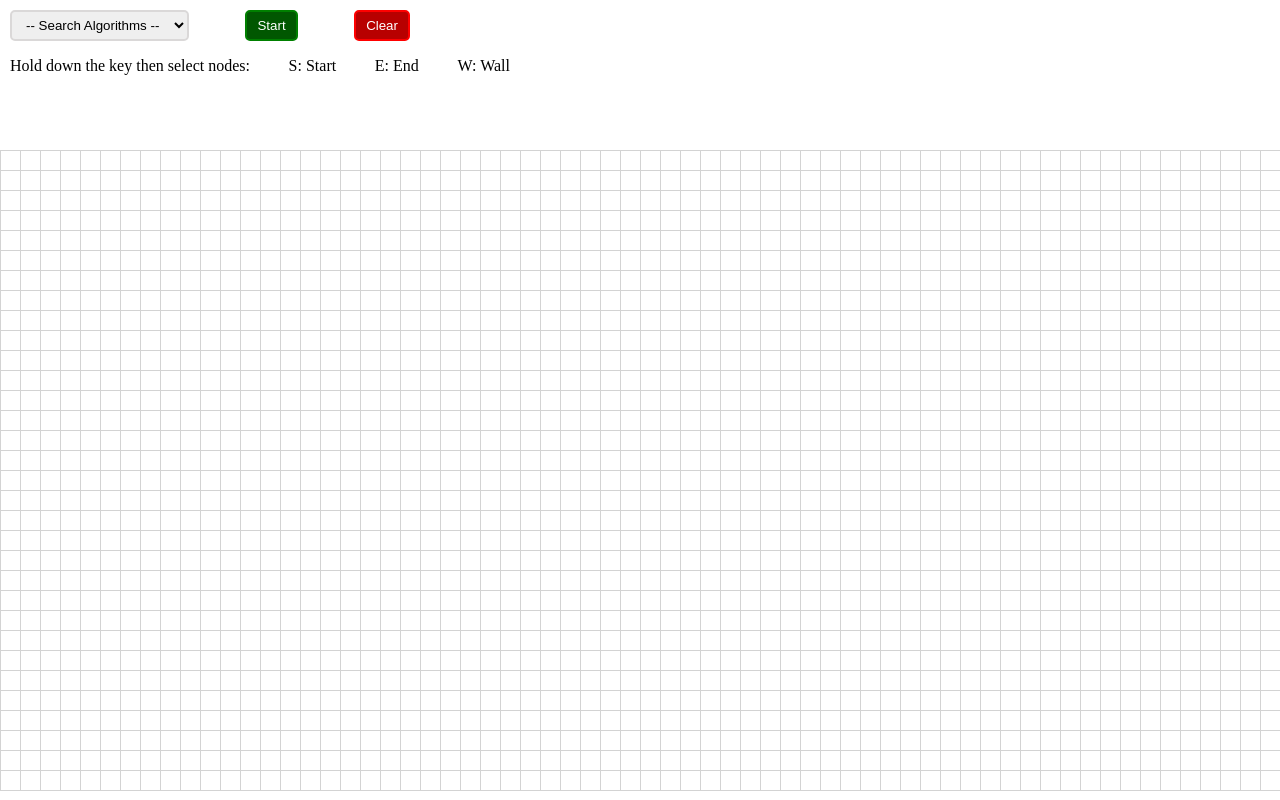
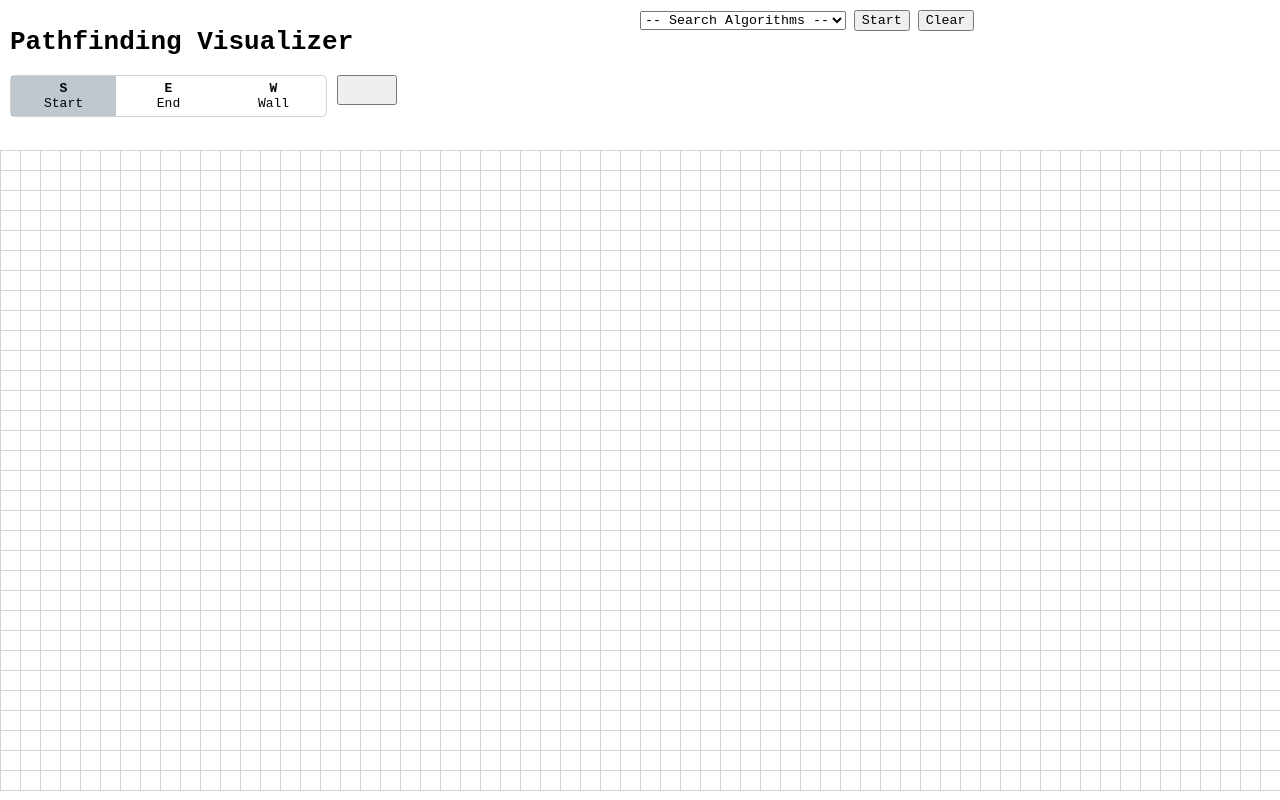
Before and after one commit to rogelio-lopez/pathfinding-visualizer, a website built with Vite: page index.html in a window 1280 px wide. Built offline with nearby package versions, Linux system fonts and the light colour scheme.

Commit message:
adding checking point before more changes

```diff
--- a/index.html
+++ b/index.html
@@ -10,8 +10,22 @@
 </head>
 
 <body id="app">
-  <div class="info-box">
-    <div class="top">
+  <div class="header-box">
+    <div class="left">
+      <h1>Pathfinding Visualizer</h1>
+      <div class="left-bot">
+        <div class="node-selection">
+          <p><strong>S</strong><span>Start</span></p>
+          <p><strong>E</strong><span>End</span></p>
+          <p><strong>W</strong><span>Wall</span></p>
+        </div>
+        <div class="theme-toggle">
+          <button><span></span></button>
+        </div>
+      </div>
+    </div>
+
+    <div class="right">
       <select name="AlgoSelect" id="AlgoSelect">
         <option disabled selected value> -- Search Algorithms -- </option>
         <option value="BFS">BFS</option>
@@ -20,13 +34,6 @@
       <button id="StartFinder">Start</button>
       <button id="ClearFinder">Clear</button>
     </div>
-
-    <div class="instructions">
-      <p>Hold down the key then select nodes:</p>
-      <p>S: Start</p>
-      <p>E: End</p>
-      <p>W: Wall</p>
-    </div>
   </div>
   <main id="Grid" class="grid"></main>
   <script type="module" src="/src/main.ts"></script>
--- a/src/style.css
+++ b/src/style.css
@@ -1,5 +1,7 @@
 *{
   --bg-clr: #eeeeeecf;
+  color: black;
+  font-family: monospace;
 }
 #app{
   display: flex;
@@ -9,45 +11,58 @@
   width: 100vw;
   margin: 0;
 }
-.info-box {
+
+/* Header Box */
+.header-box{
   height: 120px;
   width: calc(100% - 20px);
   padding: 10px;
   background: white;
   color: white;
+  display: flex;
 }
-.info-box .top{
+.header-box .left,
+.header-box .right{
+  width: 50%;
+  height: 100%;
+}
+.header-box .left-bot,
+.header-box .left-bot .node-selection{
   display: flex;
-  justify-content: space-between;
-  max-width: 400px;
 }
-.info-box .top select,
-.info-box .top button{
-  outline: none;
-  padding: 5px 10px;
+.header-box .left-bot .node-selection{
+  width: 50%;
+  border: solid 1px lightgrey;
   border-radius: 5px;
-  cursor: pointer;
+  position: relative;
 }
-.info-box .top button:first-of-type{
-  color: white;
-  border: 2px solid green;
-  background: #015701;
+.header-box .left-bot .node-selection::before{
+  content: '';
+  width: 33.33%;
+  height: 100%;
+  position: absolute;
+  left: 0;
+  bottom: 0;
+  background: #77889978;
 }
-.info-box .top button:last-of-type{
-  color: white;
-  border: 2px solid red;
-  background: #b80000;
-}
-.info-box .top select{
-  border: 2px solid #dad8d8;
-}
-.info-box .instructions{
-  color: black;
+.header-box .left-bot .node-selection p{
   display: flex;
-  justify-content: space-between;
-  max-width: 500px;
+  flex-direction: column;
+  align-items: center;
+  padding: 5px 5px;
+  margin: 0;
+  width: 33.33%;
+  z-index: 1;
 }
 
+.header-box .left-bot .theme-toggle{
+  margin-left: 10px;
+  position: relative;
+}
+.header-box .left-bot .theme-toggle button{
+  height: 30px;
+  width: 60px;
+}
 
 /* Grid */
 .grid{
@@ -88,12 +103,12 @@
 .node.start{
   background-position: center;
   background-size: cover;
-  background-image: url('/start.svg');
+  background-image: url('/pathfinding-visualizer/start.svg');
 }
 .node.end{
   background-position: center;
   background-size: cover;
-  background-image: url('/end.svg');
+  background-image: url('/pathfinding-visualizer/end.svg');
 }
 .node.path{
   background: #fea410 !important;
```
Also changed, not shown: README.md, public/moon.svg (added), public/sun.svg (added), 1 other file.
